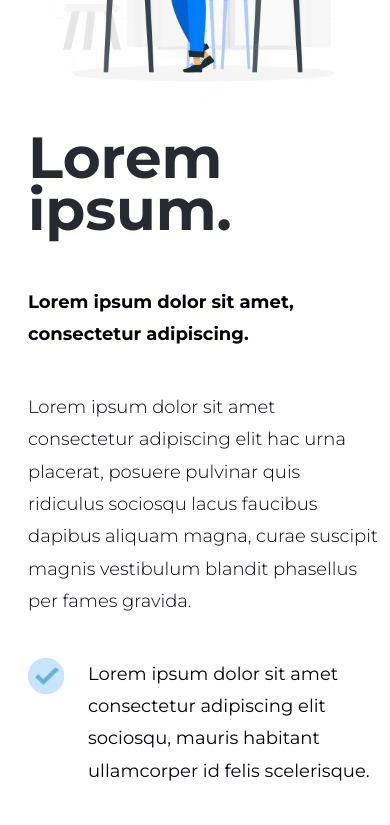
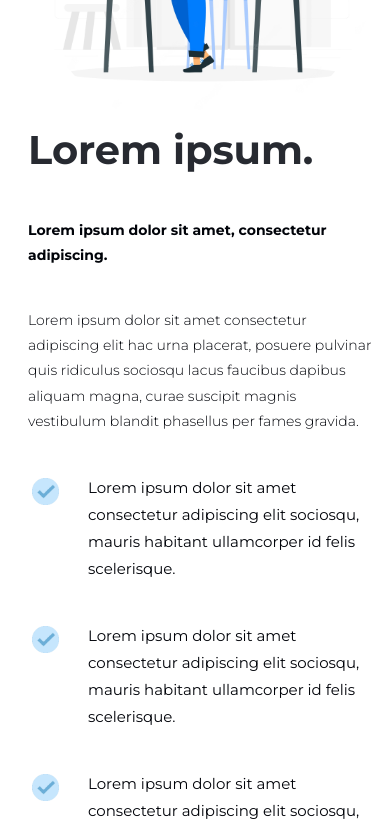
Before and after one commit to hadimakki387/marketing-agnce-landing-page, a Next.js app: page / in a window 390 px wide. Shown: the part 4220-5045 px from the top of the page. Built offline with nearby package versions, Linux system fonts and the light colour scheme.

Commit message:
fixed the Li in the fifthDiv

```diff
--- a/src/app/css/FifthDiv.css
+++ b/src/app/css/FifthDiv.css
@@ -159,3 +159,21 @@ h2 {
     margin-right: 0;
   }
 }
+@media (max-width: 630px) {
+  .EagleEyeItems h2 {
+    padding-bottom: 50px;
+    font-size: 40px;
+  }
+  .EagleEyeItems strong {
+    font-size: 14px;
+  }
+  .EagleEyeItems p {;
+    font-size: 14px;
+  }
+  .EagleEyeItems li {
+    font-size: 15px;
+  }
+  .EagleEyeItems ul li:before{
+    background-size: 1.7rem;
+  }
+}
```
